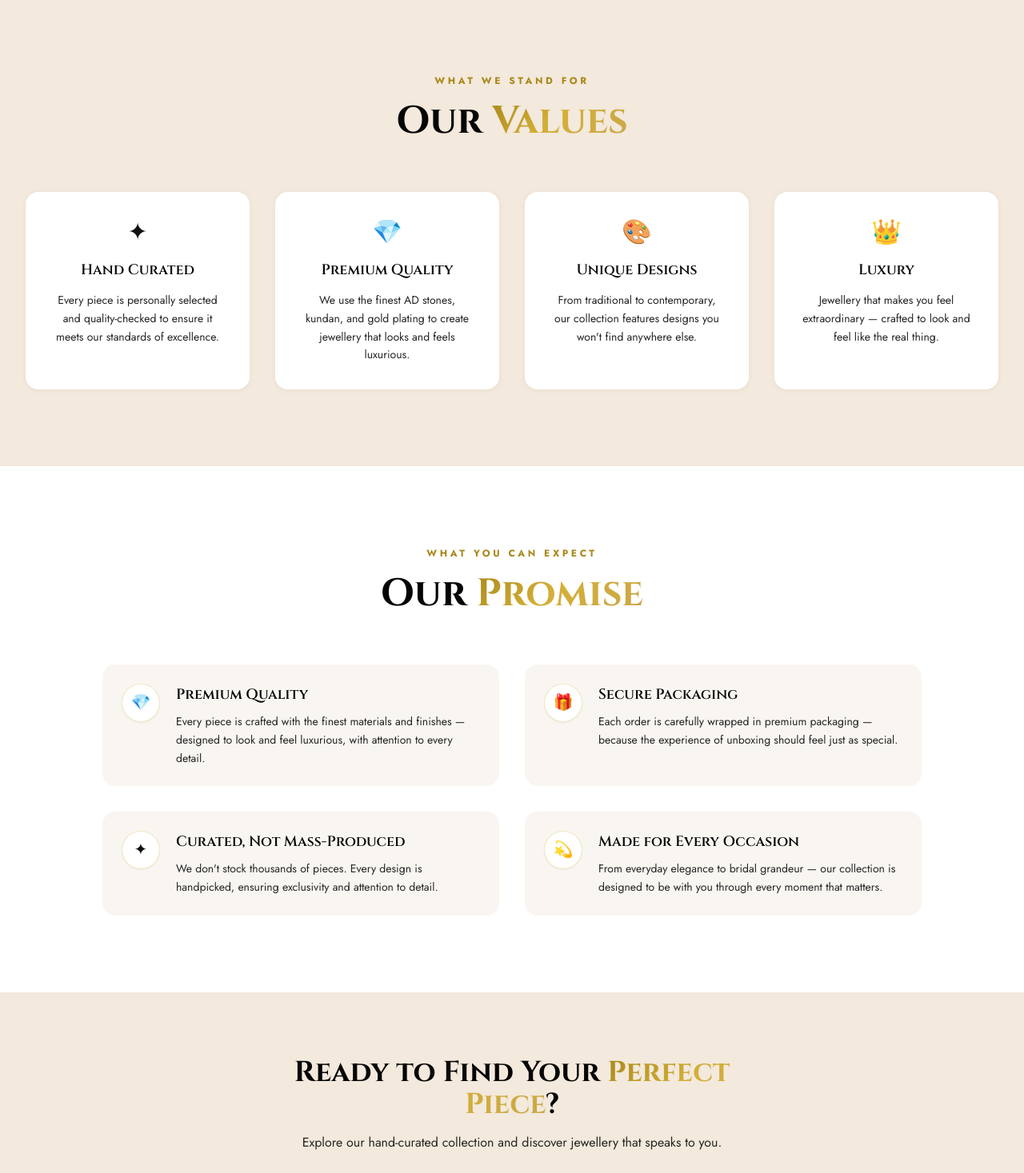
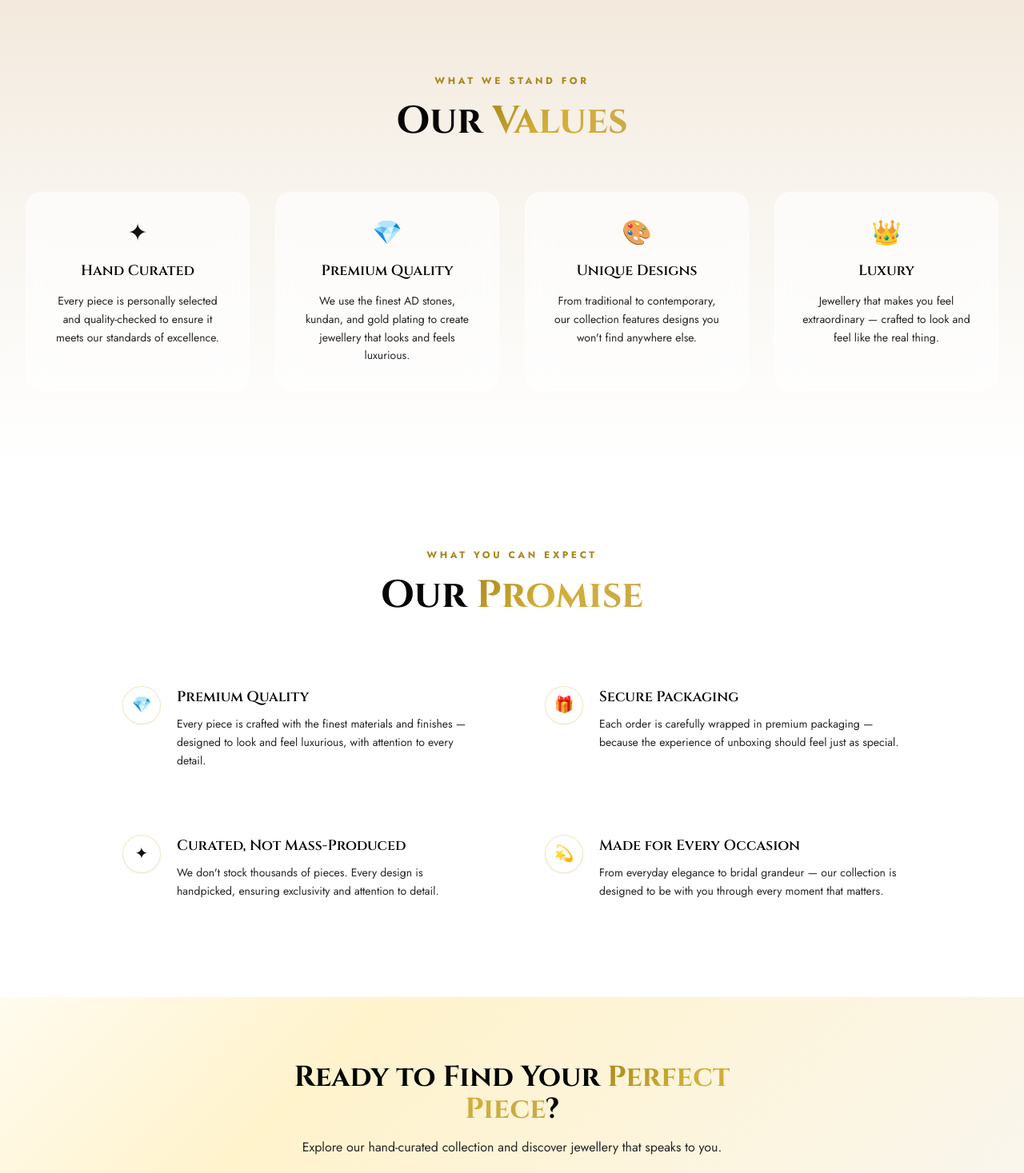
Before and after one commit to da2793/jewels-by-geetika, a Next.js app: page /about in a window 1280 px wide. Shown: the part 1330-2797 px from the top of the page at 80% size. Built offline with nearby package versions, Linux system fonts and the light colour scheme.

Commit message:
Add glassmorphism cards and soft gradient backgrounds

```diff
--- a/src/app/about/page.tsx
+++ b/src/app/about/page.tsx
@@ -97,7 +97,7 @@ export default function AboutPage() {
       </section>
 
       {/* Values */}
-      <section className="py-24 px-4 sm:px-6 lg:px-8 bg-cream-300">
+      <section className="py-24 px-4 sm:px-6 lg:px-8 gradient-champagne">
         <div className="max-w-7xl mx-auto">
           <motion.div initial={{ opacity: 0, y: 30 }} whileInView={{ opacity: 1, y: 0 }} viewport={{ once: true }} className="text-center mb-16">
             <span className="text-gold-600 font-bold uppercase tracking-[0.3em] text-xs">What We Stand For</span>
@@ -105,7 +105,7 @@ export default function AboutPage() {
           </motion.div>
           <div className="grid grid-cols-1 sm:grid-cols-2 lg:grid-cols-4 gap-8">
             {values.map((value, index) => (
-              <motion.div key={value.title} initial={{ opacity: 0, y: 30 }} whileInView={{ opacity: 1, y: 0 }} viewport={{ once: true }} transition={{ delay: index * 0.1 }} whileHover={{ y: -4 }} className="bg-white rounded-2xl p-8 text-center transition-all duration-500 shadow-pearl-sm hover:shadow-pearl-md">
+              <motion.div key={value.title} initial={{ opacity: 0, y: 30 }} whileInView={{ opacity: 1, y: 0 }} viewport={{ once: true }} transition={{ delay: index * 0.1 }} whileHover={{ y: -4 }} className="glass-card p-8 text-center">
                 <div className="text-3xl mb-4">{value.icon}</div>
                 <h3 className="text-charcoal-900 font-display text-lg font-semibold mb-3">{value.title}</h3>
                 <p className="text-charcoal-700 text-sm leading-relaxed">{value.description}</p>
@@ -131,7 +131,7 @@ export default function AboutPage() {
                 viewport={{ once: true }}
                 transition={{ duration: 0.5, delay: index * 0.1 }}
                 whileHover={{ y: -3 }}
-                className="flex gap-5 p-6 bg-cream-200 rounded-2xl transition-all duration-500 hover:shadow-pearl-sm"
+                className="flex gap-5 p-6 glass-card"
               >
                 <div className="flex-shrink-0 w-12 h-12 rounded-full bg-white border border-gold-400/30 flex items-center justify-center text-xl shadow-sm">
                   {promise.icon}
@@ -147,7 +147,7 @@ export default function AboutPage() {
       </section>
 
       {/* CTA */}
-      <section className="py-20 px-4 sm:px-6 lg:px-8 bg-cream-300">
+      <section className="py-20 px-4 sm:px-6 lg:px-8 gradient-gold-soft">
         <motion.div
           initial={{ opacity: 0, y: 20 }}
           whileInView={{ opacity: 1, y: 0 }}
--- a/src/app/globals.css
+++ b/src/app/globals.css
@@ -4,7 +4,7 @@
 
 /* ═══════════════════════════════════════════════
    THEME: White + Gold + Champagne Beige
-   Mood : Luxury · Warm · Premium
+   Style: Glassmorphism + Soft Gradients
    ═══════════════════════════════════════════════ */
 
 :root {
@@ -23,14 +23,10 @@
   --color-text-secondary: #585858;
   --color-text-muted:     #A0A0A0;
 
-  --color-border-subtle:  rgba(0, 0, 0, 0.06);
-  --color-border-default: rgba(0, 0, 0, 0.10);
-  --color-border-gold:    rgba(200, 168, 75, 0.2);
-
   --shadow-sm:   0 1px 8px  rgba(0, 0, 0, 0.04);
   --shadow-md:   0 4px 20px rgba(0, 0, 0, 0.06);
   --shadow-lg:   0 12px 40px rgba(0, 0, 0, 0.07);
-  --shadow-gold: 0 0 0 1px  rgba(200, 168, 75, 0.2);
+  --shadow-gold: 0 0 0 1px  rgba(200, 168, 75, 0.15);
 }
 
 html {
@@ -79,20 +75,57 @@ body {
   animation: shimmer 3s linear infinite;
 }
 
-/* Cards */
-.elegant-card {
-  background: var(--color-bg-page);
-  border: 0.5px solid var(--color-border-default);
-  border-radius: 16px;
+/* ── Glassmorphism Cards ─────────────────────── */
+.glass-card {
+  background: rgba(255, 255, 255, 0.6);
+  backdrop-filter: blur(16px);
+  -webkit-backdrop-filter: blur(16px);
+  border: 1px solid rgba(255, 255, 255, 0.5);
+  border-radius: 20px;
   transition: all 0.5s cubic-bezier(0.4, 0, 0.2, 1);
 }
 
-.elegant-card:hover {
+.glass-card:hover {
+  background: rgba(255, 255, 255, 0.75);
   box-shadow: var(--shadow-lg), var(--shadow-gold);
   transform: translateY(-4px);
 }
 
-/* Product card */
+/* Stronger glass — for navbar, cart sidebar */
+.glass-strong {
+  background: rgba(255, 255, 255, 0.85);
+  backdrop-filter: blur(20px);
+  -webkit-backdrop-filter: blur(20px);
+  border-bottom: 1px solid rgba(255, 255, 255, 0.6);
+}
+
+/* Subtle glass — for badges, tags */
+.glass-subtle {
+  background: rgba(255, 255, 255, 0.5);
+  backdrop-filter: blur(12px);
+  -webkit-backdrop-filter: blur(12px);
+  border: 1px solid rgba(255, 255, 255, 0.4);
+  border-radius: 9999px;
+}
+
+/* ── Soft Gradient Backgrounds ───────────────── */
+.gradient-warm {
+  background: linear-gradient(135deg, #FFFFFF 0%, #F9F6F1 50%, #F3E9DC 100%);
+}
+
+.gradient-champagne {
+  background: linear-gradient(180deg, #F3E9DC 0%, #F9F6F1 50%, #FFFFFF 100%);
+}
+
+.gradient-gold-soft {
+  background: linear-gradient(135deg, #FFFBEE 0%, #FFF3CC 30%, #F9F6F1 100%);
+}
+
+.gradient-hero {
+  background: linear-gradient(180deg, #FFFFFF 0%, #F9F6F1 40%, #F3E9DC 100%);
+}
+
+/* ── Product card ────────────────────────────── */
 .product-card {
   transition: all 0.5s cubic-bezier(0.4, 0, 0.2, 1);
 }
--- a/src/components/BrandStory.tsx
+++ b/src/components/BrandStory.tsx
@@ -21,7 +21,7 @@ export default function BrandStory() {
   const sectionOpacity = useTransform(scrollYProgress, [0, 0.3], [0, 1]);
 
   return (
-    <section ref={sectionRef} className="py-28 px-4 sm:px-6 lg:px-8 bg-cream-300 overflow-hidden">
+    <section ref={sectionRef} className="py-28 px-4 sm:px-6 lg:px-8 gradient-champagne overflow-hidden">
       <motion.div style={{ opacity: sectionOpacity }} className="max-w-7xl mx-auto">
         <div className="grid grid-cols-1 lg:grid-cols-2 gap-16 items-center">
           {/* Left - Image Collage */}
--- a/src/components/CartSidebar.tsx
+++ b/src/components/CartSidebar.tsx
@@ -28,7 +28,7 @@ export default function CartSidebar() {
             animate={{ x: 0 }}
             exit={{ x: "100%" }}
             transition={{ type: "spring", damping: 25, stiffness: 200 }}
-            className="fixed top-0 right-0 h-full w-full max-w-md bg-white z-[70] shadow-2xl flex flex-col"
+            className="fixed top-0 right-0 h-full w-full max-w-md bg-white/90 backdrop-blur-xl z-[70] shadow-2xl flex flex-col border-l border-white/50"
           >
             {/* Header */}
             <div className="flex items-center justify-between px-6 py-5 border-b border-cream-300">
--- a/src/components/CategoriesSection.tsx
+++ b/src/components/CategoriesSection.tsx
@@ -7,7 +7,7 @@ import { categories } from "@/data/products";
 
 export default function CategoriesSection() {
   return (
-    <section className="py-24 px-4 sm:px-6 lg:px-8 bg-cream-50">
+    <section className="py-24 px-4 sm:px-6 lg:px-8 gradient-warm">
       <div className="max-w-7xl mx-auto">
         {/* Section Header */}
         <motion.div
--- a/src/components/InstagramCTA.tsx
+++ b/src/components/InstagramCTA.tsx
@@ -14,7 +14,7 @@ const instagramImages = [
 
 export default function InstagramCTA() {
   return (
-    <section className="py-24 px-4 sm:px-6 lg:px-8 bg-cream-50">
+    <section className="py-24 px-4 sm:px-6 lg:px-8 gradient-warm">
       <div className="max-w-7xl mx-auto">
         {/* Section Header */}
         <motion.div
--- a/src/components/MarqueeStrip.tsx
+++ b/src/components/MarqueeStrip.tsx
@@ -13,7 +13,7 @@ const items = [
 
 export default function MarqueeStrip() {
   return (
-    <div className="bg-cream-300 border-y border-gold-400/15 py-3 overflow-hidden">
+    <div className="gradient-gold-soft border-y border-gold-400/15 py-3 overflow-hidden">
       <div className="marquee flex whitespace-nowrap">
         {[...items, ...items].map((item, i) => (
           <span
--- a/src/components/Navbar.tsx
+++ b/src/components/Navbar.tsx
@@ -32,8 +32,8 @@ export default function Navbar() {
       transition={{ duration: 0.6, ease: "easeOut" }}
       className={`fixed top-0 left-0 right-0 z-50 transition-all duration-500 ${
         scrolled
-          ? "bg-white/90 backdrop-blur-md shadow-sm"
-          : "bg-cream-100/80 backdrop-blur-sm"
+          ? "glass-strong shadow-sm"
+          : "bg-white/40 backdrop-blur-sm"
       }`}
     >
       <div className="max-w-7xl mx-auto px-4 sm:px-6 lg:px-8">
--- a/src/components/ProductCard.tsx
+++ b/src/components/ProductCard.tsx
@@ -26,7 +26,7 @@ export default function ProductCard({ product }: ProductCardProps) {
         className="group cursor-pointer"
       >
         {/* Image Container */}
-        <div className="relative aspect-[3/4] overflow-hidden rounded-2xl bg-cream-200 mb-4">
+        <div className="relative aspect-[3/4] overflow-hidden rounded-2xl bg-cream-200 mb-4 shadow-sm">
           <Image
             src={product.images[0]}
             alt={product.name}
@@ -40,7 +40,7 @@ export default function ProductCard({ product }: ProductCardProps) {
 
           {/* Badge */}
           {product.badge && (
-            <div className="absolute top-4 left-4 px-3 py-1.5 bg-white/90 backdrop-blur-sm text-charcoal-700 text-[10px] font-semibold uppercase tracking-[0.15em] rounded-full">
+            <div className="absolute top-4 left-4 px-3 py-1.5 glass-subtle text-charcoal-800 text-[10px] font-semibold uppercase tracking-[0.15em]">
               {product.badge}
             </div>
           )}
@@ -54,7 +54,7 @@ export default function ProductCard({ product }: ProductCardProps) {
           <div className="absolute bottom-4 left-4 right-4 opacity-0 group-hover:opacity-100 transition-all duration-500 translate-y-2 group-hover:translate-y-0">
             <button
               onClick={handleAddToCart}
-              className="block w-full text-center py-3 bg-white/90 backdrop-blur-sm text-charcoal-700 text-xs font-medium uppercase tracking-[0.15em] rounded-full hover:bg-charcoal-800 hover:text-white transition-colors"
+              className="block w-full text-center py-3 glass-subtle text-charcoal-800 text-xs font-medium uppercase tracking-[0.15em] hover:bg-charcoal-800 hover:text-white transition-colors"
             >
               Add to Bag
             </button>
```
